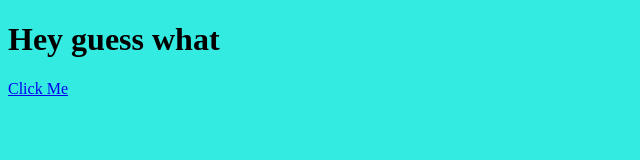
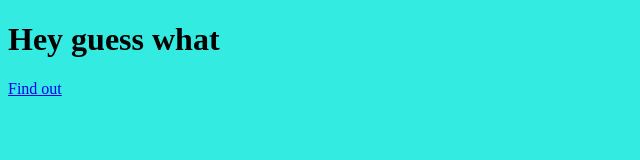
Before and after one commit to Danster3/js-rocket, a plain HTML site: page index.html in a window 1280 px wide. Shown: the full height of the page, 0-640 px from the left. Drawn offline with Linux system fonts and the light colour scheme.

Commit message:
Testing commit

```diff
--- a/index.html
+++ b/index.html
@@ -11,7 +11,7 @@
 
 <body>
     <h1>Hey guess what</h1>
-    <a href="#" onclick="car.fly();"> Click Me </a>
+    <a href="#" onclick="car.fly();"> Find out </a>
 
 
 </body>
```
